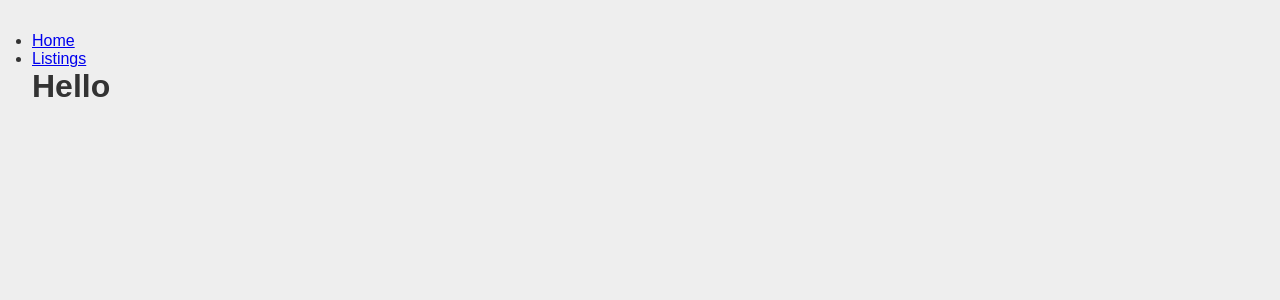
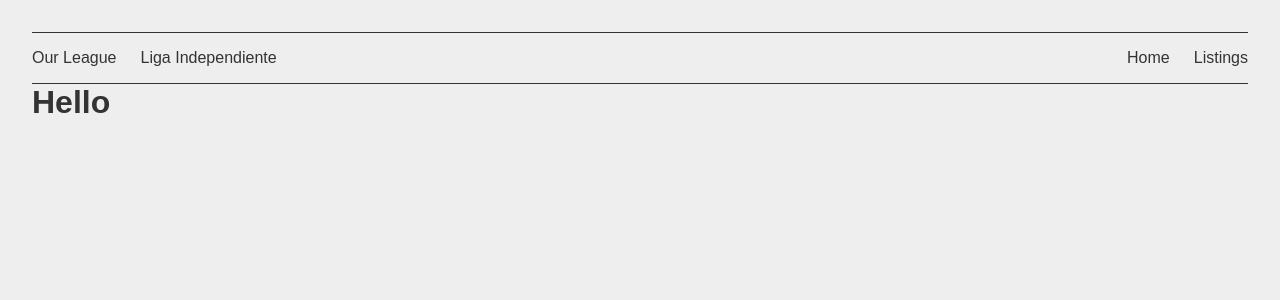
Before and after one commit to axelbriandip/our-league-front, a React (Vite) app: page / in a window 1280 px wide. Shown: the top 300 px of the page. Built offline with nearby package versions, Linux system fonts and the light colour scheme.

Commit message:
nav done

```diff
--- a/src/components/Nav.jsx
+++ b/src/components/Nav.jsx
@@ -4,6 +4,10 @@ const Nav = () => {
 
     return (
         <div className="nav">
+            <div className="logos">
+                <div className="logo-ol">Our League</div>
+                <div className="logo-cli">Liga Independiente</div>
+            </div>
             <ul>
                 <li><Link to={'/'}>Home</Link></li>
                 <li><Link to={'/listings'}>Listings</Link></li>
--- a/src/css/main.css
+++ b/src/css/main.css
@@ -1,4 +1,5 @@
 @import url('./listings.css');
+@import url('./nav.css');
 
 * {
     padding: 0;
--- /dev/null
+++ b/src/css/nav.css
@@ -0,0 +1,24 @@
+.nav {
+    display: flex;
+    justify-content: space-between;
+
+    padding: 1rem 0;
+
+    border-top: .1rem solid var(--black);
+    border-bottom: .1rem solid var(--black);
+}
+.nav ul {
+    display: flex;
+    gap: 1.5rem;
+}
+.nav ul li {
+    list-style: none;
+}
+.nav ul li a {
+    text-decoration: none;
+    color: var(--black);
+}
+.nav .logos {
+    display: flex;
+    gap: 1.5rem;
+}
```
